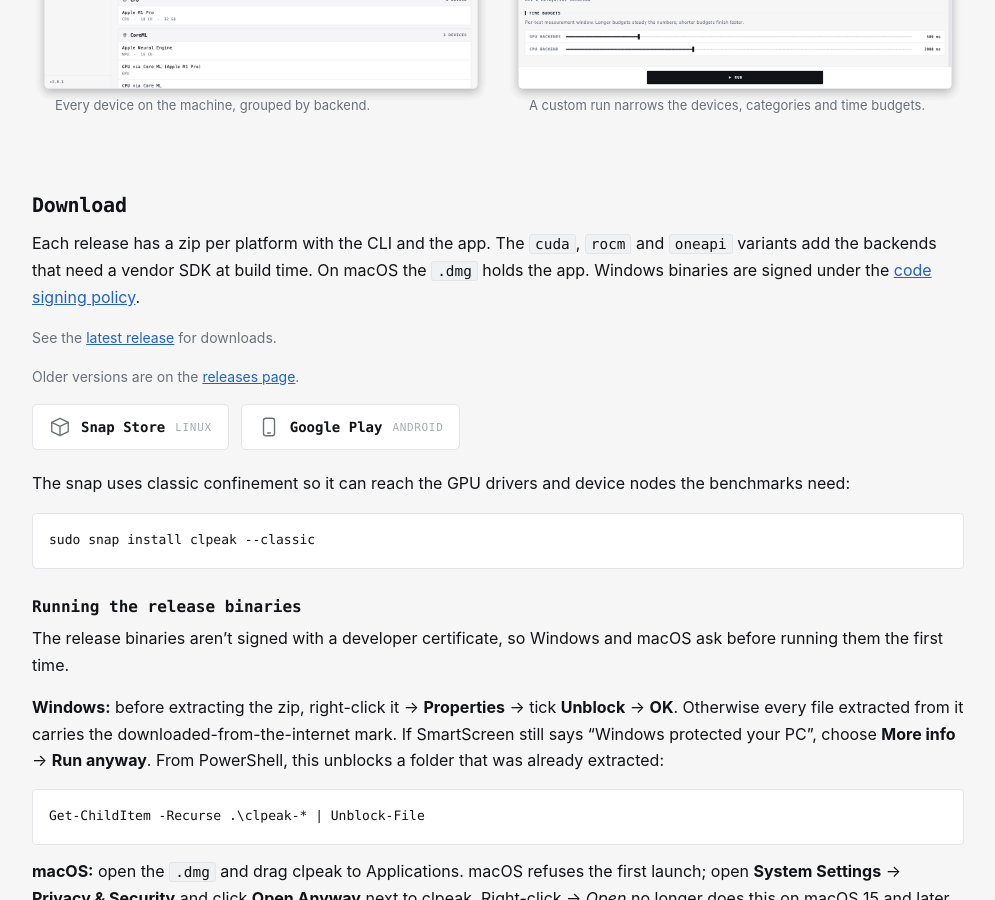
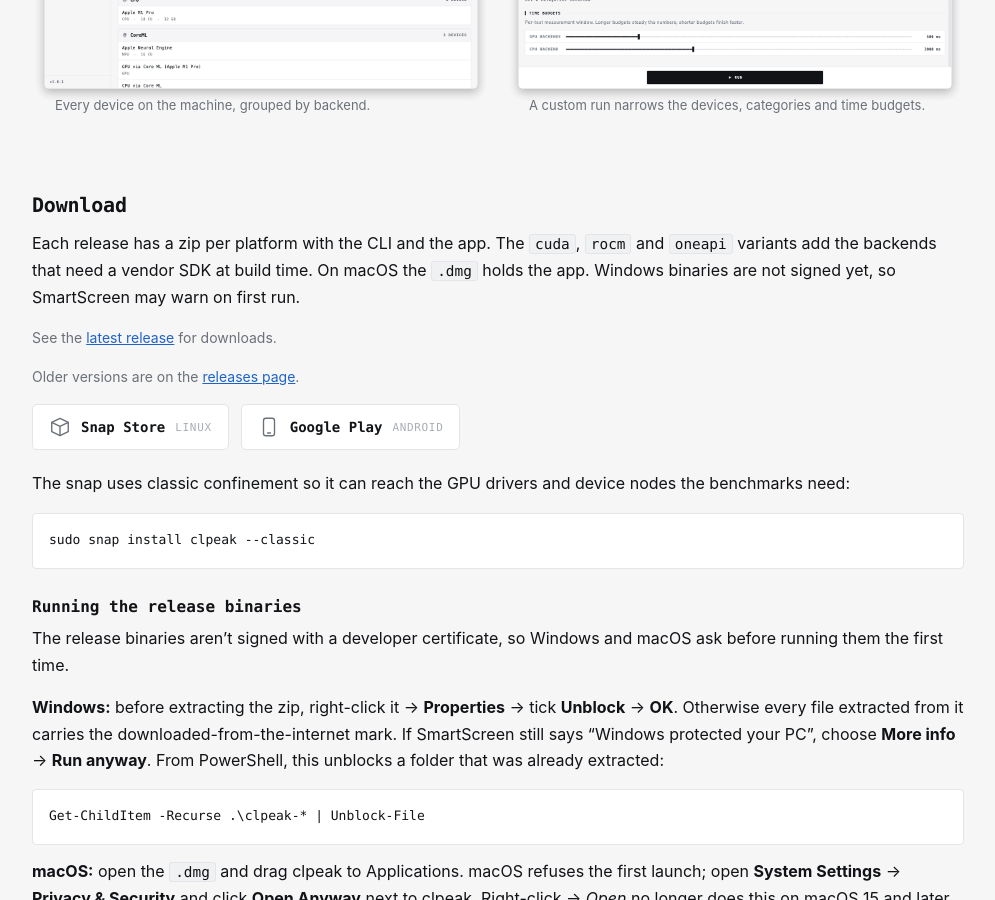
Before and after one commit to krrishnarraj/clpeak, a Jekyll site: the page built from docs/index.md, in a window 1280 px wide and 900 px high, scrolled down 3156 px. Shown: the whole window, without its empty margins (142-1137 px from the left). Built offline with Jekyll 4.4.1, drawn with Linux system fonts in a browser that asks for light colours; comment, search, counter and statistics services are not loaded.

Commit message:
[CI] disable Windows signing until a release certificate exists
Releases ship the unsigned Windows zips; sign-windows is kept behind
if: false so it can be re-enabled. Site no longer claims signed binaries.

```diff
--- a/docs/index.md
+++ b/docs/index.md
@@ -143,8 +143,8 @@
 
 Each release has a zip per platform with the CLI and the app. The `cuda`,
 `rocm` and `oneapi` variants add the backends that need a vendor SDK at build
-time. On macOS the `.dmg` holds the app. Windows binaries are signed under
-the [code signing policy](code-signing.html).
+time. On macOS the `.dmg` holds the app. Windows binaries are not signed yet, so
+SmartScreen may warn on first run.
 
 <div id="release-list">
   <p class="rel-note">
```
Also changed, not shown: .github/workflows/build.yml.
